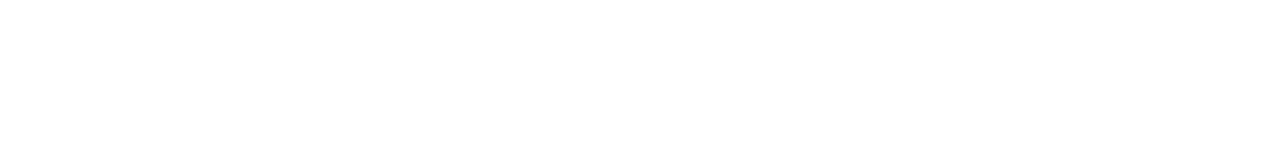
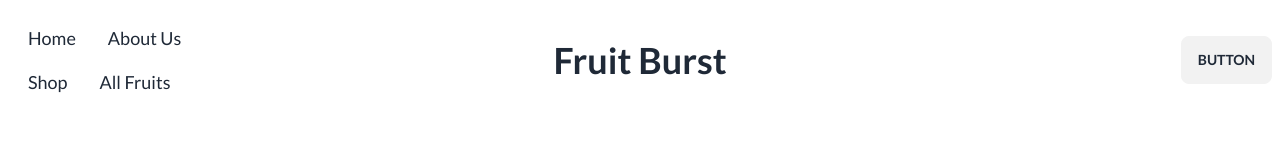
Before and after one commit to giash459/my-third-assignment, a plain HTML site: page index.html in a window 1280 px wide. Drawn offline with nearby package versions, Linux system fonts and the light colour scheme.

Commit message:
started navbar section

```diff
--- a/index.html
+++ b/index.html
@@ -31,7 +31,39 @@
         }
     </style>
 </head>
-<body>
+<body class="font-lato">
+  <header class="md:container md:mx-auto">
+    <!-- navbar section -->
+    <nav>
+      <div class="navbar bg-base-100">
+        <div class="navbar-start">
+          <div class="dropdown">
+            <label tabindex="0" class="btn btn-ghost lg:hidden">
+              <svg xmlns="http://www.w3.org/2000/svg" class="h-5 w-5" fill="none" viewBox="0 0 24 24" stroke="currentColor"><path stroke-linecap="round" stroke-linejoin="round" stroke-width="2" d="M4 6h16M4 12h8m-8 6h16" /></svg>
+            </label>
 
+          </div>
+          <div class="navbar-start hidden lg:flex">
+            <ul class="menu text-lg menu-horizontal px-1">
+              <li><a>Home</a></li>
+              <li><a>About Us</a></li>
+              <li><a>Shop</a></li>
+              <li><a>All Fruits</a></li>
+            </ul>
+          </div>
+        </div>
+        <div class="navbar-center">
+          <a class="btn btn-ghost normal-case text-4xl">Fruit Burst</a>
+        </div>
+
+        <div class="navbar-end">
+          <a class="btn">Button</a>
+        </div>
+      </div>
+    </nav>
+
+  </header>
+
+  <!-- <ul tabindex="0" class="menu menu-sm dropdown-center text-lg mt-3 z-[1] p-2 shadow bg-base-100 rounded-box w-52"></ul> -->
 </body>
 </html>
```
